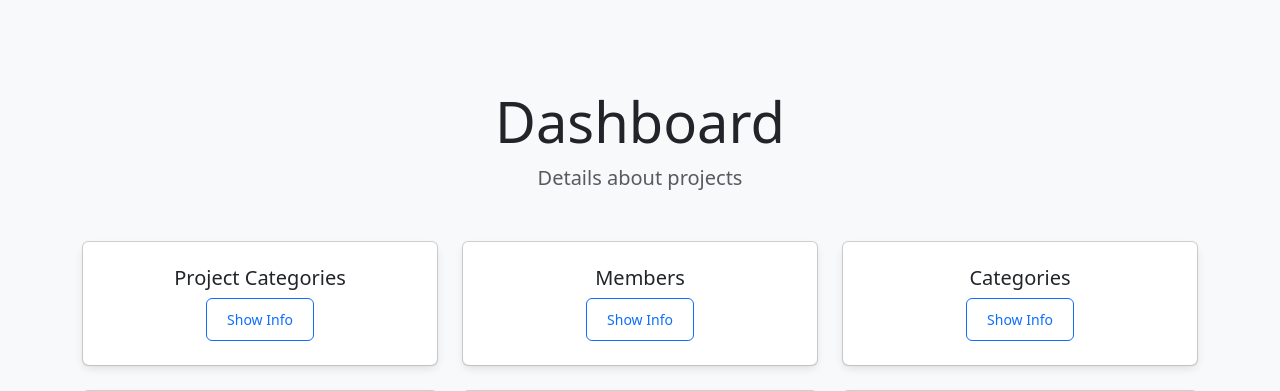
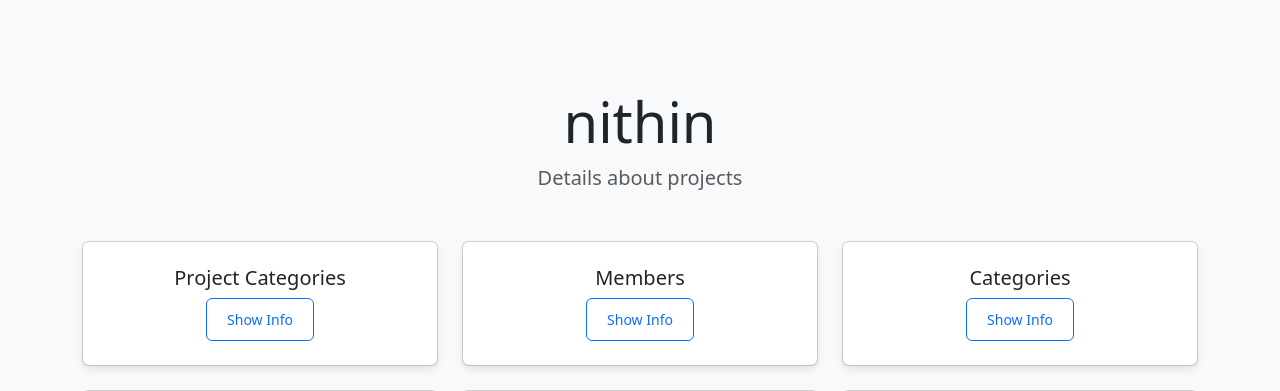
Before and after one commit to revanth3309/SIH-2024, a Django app: page /dashbord/ in a window 1280 px wide. Shown: the part 62-453 px from the top of the page. Run offline with Django 3.2, Linux system fonts and the light colour scheme; a user stored in the database is signed in.

Commit message:
dashboard name

```diff
--- a/templates/dashbord.html
+++ b/templates/dashbord.html
@@ -112,7 +112,7 @@
     <section id="pricing" class="bg-light mt-5">
         <div class="container-lg">
             <div class="text-center">
-                <h2 class="display-4">Dashboard</h2>
+                <h2 class="display-4">nithin</h2>
                 <p class="lead text-muted">Details about projects</p>
             </div>
             <div class="row my-5 align-items-center justify-content-center">
```
Also changed, not shown: db.sqlite3.
